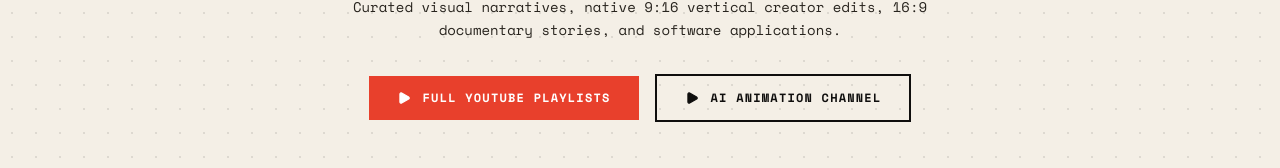
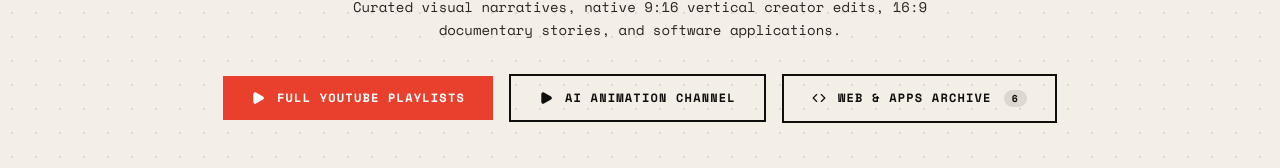
Before and after one commit to zabid-coder/zabid-portfolio-website, a Next.js app: page /projects in a window 1280 px wide. Shown: the part 287-455 px from the top of the page. Built offline with nearby package versions, Linux system fonts and the light colour scheme.

Commit message:
Add Web & Apps Archive button after AI Animation Channel in header row

```diff
--- a/src/app/projects/page.tsx
+++ b/src/app/projects/page.tsx
@@ -244,8 +244,8 @@
           Curated visual narratives, native 9:16 vertical creator edits, 16:9 documentary stories, and software applications.
         </motion.p>
 
-        {/* External Archive Links */}
-        <div className="flex flex-col sm:flex-row gap-4 items-center mb-10">
+        {/* Top Archive & Quick Nav Action Buttons */}
+        <div className="flex flex-col sm:flex-row flex-wrap gap-4 items-center justify-center mb-10">
           <a
             href="https://www.youtube.com/@zabidalmuttaki3482/playlists"
             target="_blank"
@@ -264,6 +264,22 @@
             <Play size={14} fill="currentColor" />
             AI Animation Channel
           </a>
+          <button
+            onClick={() => setActiveTab('web-apps')}
+            className={`flex items-center gap-3 px-7 py-3.5 text-xs font-mono font-bold tracking-widest uppercase transition-colors border-2 ${
+              activeTab === 'web-apps'
+                ? 'bg-foreground text-background border-foreground shadow-md'
+                : 'border-foreground text-foreground hover:bg-foreground hover:text-background'
+            }`}
+          >
+            <Code size={14} />
+            <span>Web & Apps Archive</span>
+            <span className={`text-[10px] px-2 py-0.5 rounded-full font-bold ${
+              activeTab === 'web-apps' ? 'bg-accent text-white' : 'bg-foreground/10 text-foreground'
+            }`}>
+              {WEB_PROJECTS.length + APPS.length}
+            </span>
+          </button>
         </div>
 
         {/* Single Clean Interactive Filter Bar */}
```
